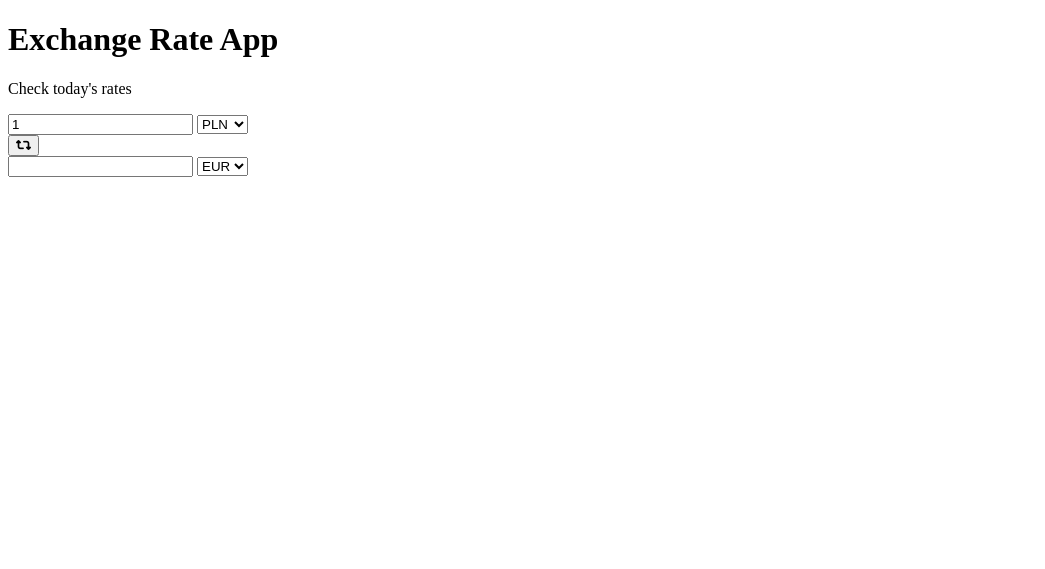
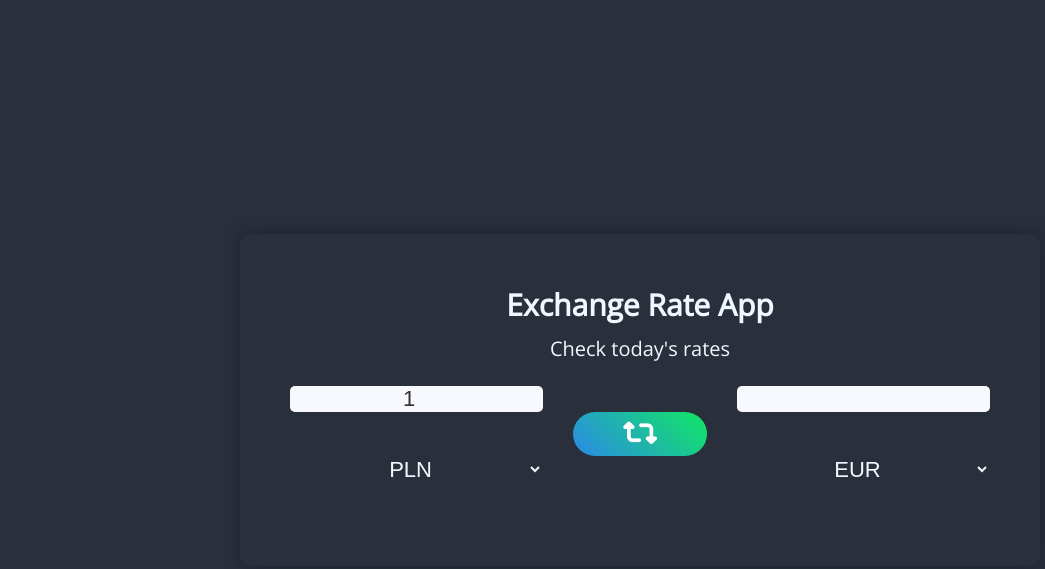
Before and after one commit to CarolinaFledgling/simple-exchange-rate-app, a plain HTML site: page index.html in a window 1280 px wide. Shown: the whole page, without its empty margins (0-1045 px from the left). Drawn offline with nearby package versions, Linux system fonts and the light colour scheme.

Commit message:
add style to markup

```diff
--- a/index.html
+++ b/index.html
@@ -31,7 +31,7 @@
             </section>
             <button class="swap"><i class="fas fa-retweet"></i></button>
             <section class="section-right">
-                <input type="number" class="amount-two">
+                <input type="number" class="amount-two" disabled>
                 <select class="currency-two">
                     <option value="PLN">PLN</option>
                     <option value="USD">USD</option>
--- a/style.css
+++ b/style.css
@@ -0,0 +1,106 @@
+*{
+    box-sizing: border-box;
+    margin: 0;
+    padding: 0;
+}
+
+html {
+    font-size: 62.5%;
+    scroll-behavior: smooth;
+  }
+
+body{
+    display: flex;
+    justify-content:center;
+    align-items: center;
+    height: 100vh;
+    font-family: 'Open Sans', sans-serif;
+    background-color: #29303b;
+    color: aliceblue;
+}
+
+.wrapper{
+    padding: 50px;
+    width: 800px;
+    text-align: center;
+    border-radius: 10px;
+    box-shadow: 0 0 15px #1C232D;
+}
+
+.wrapper h1{
+    margin-bottom: 10px;
+    font-size: 3rem;
+}
+
+.wrapper p{
+    margin-bottom: 1em;
+    font-size: 2rem;
+    font-weight: 200;
+}
+
+.container{
+    display: flex;
+    justify-content: center;
+    align-items: center;
+}
+
+.section-right, .section-left{
+    display: flex;
+    flex-direction: column;
+    font-weight: 400;
+}
+
+
+.container input, .container select{
+    color: aliceblue;
+    border: none;
+    background: none;
+    text-align: center;
+}
+
+.container input {
+    margin-bottom: 1em;
+    width: 100%;
+    font-size: 2.2rem;
+    background: ghostwhite;
+    color: #333;
+    border-radius: 5px;
+
+}
+.container select{
+    margin-top: 1em;
+    /* padding: 1em 2em; */
+    font-size: 2.2rem;
+    cursor: pointer;
+}
+
+.container input:focus, .container select:focus{
+    outline: none;
+    color: crimson;
+}
+
+.container option {
+    color: #333;
+}
+
+.swap {
+    align-self: flex-end;
+    margin: 1em;
+    padding: 5px 50px;
+    background-image: linear-gradient(45deg, #2b89e7, #11e763);
+    font-size: 30px;
+    border: none;
+    border-radius: 25px;
+    color: #fff;
+    cursor: pointer;
+}
+
+.swap:focus {
+    outline: none;
+    background-image: linear-gradient(45deg, #317fcc, #1fc06a);
+}
+
+.wrapper .rate-info {
+    margin-top: 30px;
+    margin-bottom: 0;
+}
```
